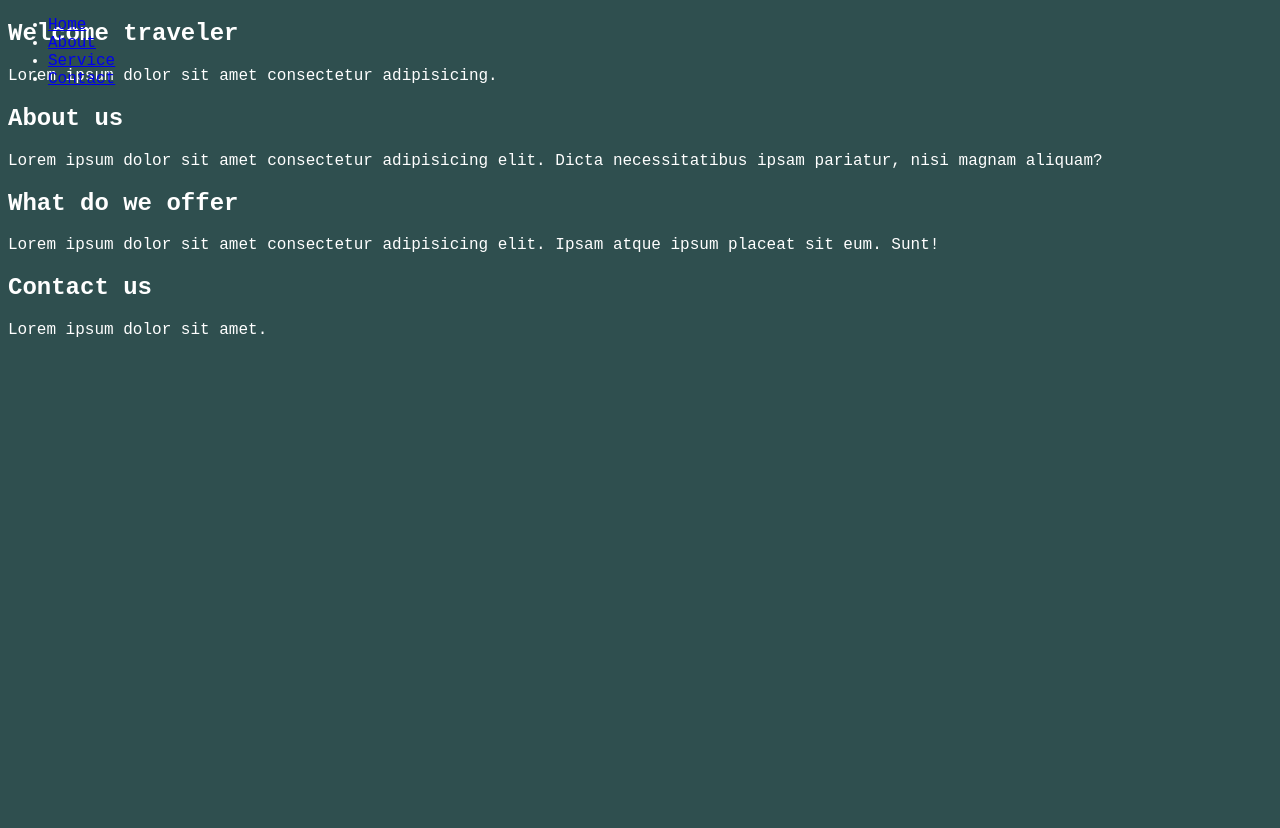
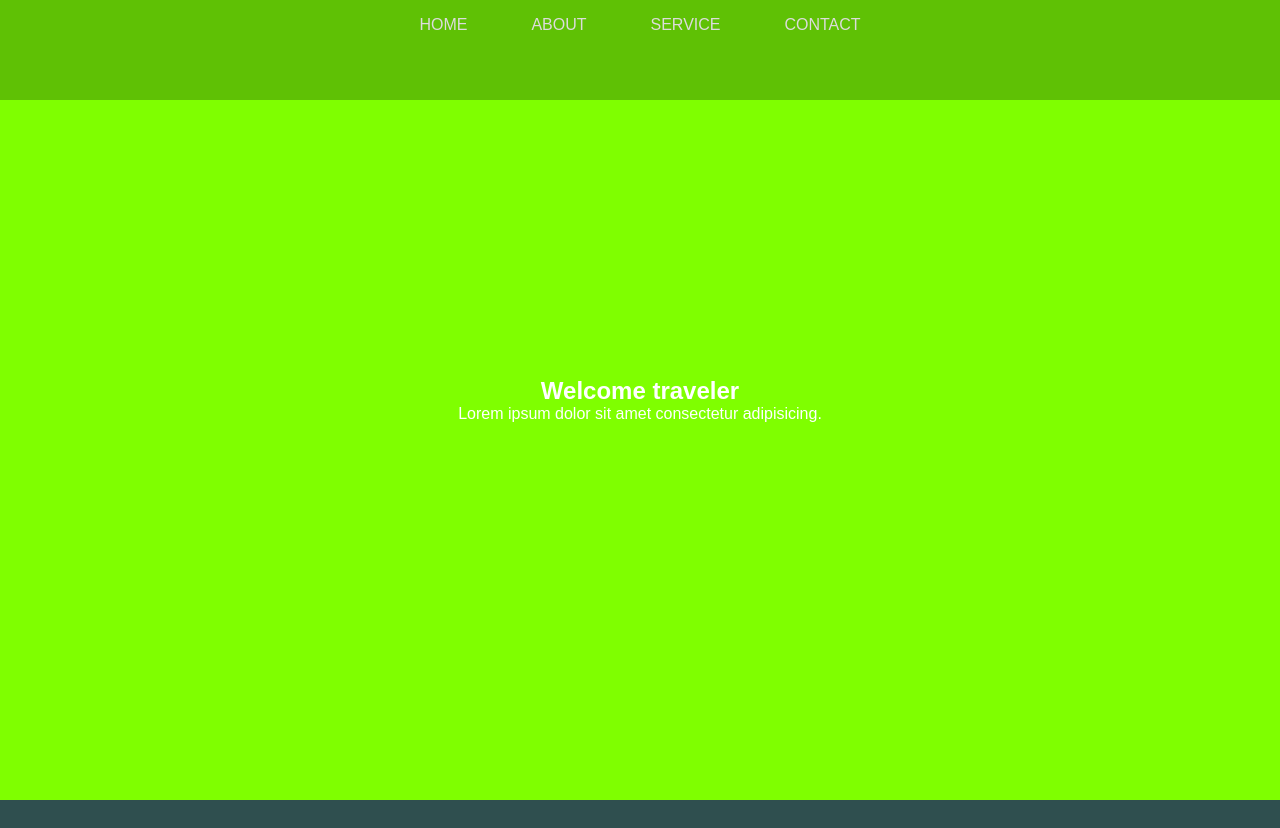
Before and after one commit to OliKc/smooth-scroll, a plain HTML site: page index.html in a window 1280 px wide. After the commit the page ends 800 px from the top, so only its background shows below. Drawn offline with nearby package versions, Linux system fonts and the light colour scheme.

Commit message:
navbar on scroll script

```diff
--- a/index.html
+++ b/index.html
@@ -1,16 +1,17 @@
 <!DOCTYPE html>
 <html lang="en">
+
 <head>
     <meta charset="UTF-8">
     <meta name="viewport" content="width=device-width, initial-scale=1.0">
     <meta http-equiv="X-UA-Compatible" content="ie=edge">
-    <script
-  src="https://code.jquery.com/jquery-3.4.1.min.js"
-  integrity="sha256-CSXorXvZcTkaix6Yvo6HppcZGetbYMGWSFlBw8HfCJo="
-  crossorigin="anonymous"></script>
+    <script src="https://code.jquery.com/jquery-3.4.1.min.js"
+        integrity="sha256-CSXorXvZcTkaix6Yvo6HppcZGetbYMGWSFlBw8HfCJo=" crossorigin="anonymous"></script>
+    <script type="text/javascript" src="/scripts.js"></script>
     <link rel="stylesheet" type="text/css" href="styles.css">
     <title>Smooth scroll site</title>
 </head>
+
 <body>
     <div class="container">
         <nav class="navbar">
@@ -27,7 +28,8 @@
         </section>
         <section id="about">
             <h2>About&nbsp;us</h2>
-            <p>Lorem ipsum dolor sit amet consectetur adipisicing elit. Dicta necessitatibus ipsam pariatur, nisi magnam aliquam?</p>
+            <p>Lorem ipsum dolor sit amet consectetur adipisicing elit. Dicta necessitatibus ipsam pariatur, nisi magnam
+                aliquam?</p>
         </section>
         <section id="service">
             <h2>What&nbsp;do we&nbsp;offer</h2>
@@ -39,4 +41,5 @@
         </section>
     </div>
 </body>
+
 </html>
--- /dev/null
+++ b/scripts.js
@@ -0,0 +1,13 @@
+$(document).ready(function () {
+    var scrollTop = 0;
+    $('.container').scroll(function () {
+        scrollTop = $('.container').scrollTop();
+
+        if (scrollTop >= 200) {
+            $('.navbar').addClass('navbar-alt');
+        } else if (scrollTop < 200) {
+            $('.navbar').removeClass('navbar-alt');
+        }
+    });
+
+});
--- a/styles.css
+++ b/styles.css
@@ -1,13 +1,23 @@
+* {
+    margin: 0;
+    padding: 0;
+    box-sizing: border-box;
+}
+
 body {
-    font-family: 'Courier New', Courier, monospace;
+    font-family: Arial, Helvetica, sans-serif;
     background-color: darkslategrey;
     color: white;
     height: 100vh;
+    overflow: hidden;
 }
 
 .container {
     width: 100%;
     height:100%;
+    overflow-y: scroll;
+    scroll-behavior: smooth;
+    scroll-snap-type: y mandatory;
 }
 
 .navbar {
@@ -16,6 +26,61 @@ body {
     z-index: 1;
     display: flex;
     width: 100%;
+    height: 100px;
+    background: rgba(0, 10, 20, 0.25);
+    transition: height .5s, line-height .5s;
+}
+
+.navbar-alt {
     height: 70px;
-    background: rgba(red, green, blue, 0.75);
 }
+
+.navbar ul {
+    display: flex;
+    list-style: none;
+    width: 100%;
+    justify-content: center;
+}
+
+.navbar ul li {
+    padding: 1rem;
+    margin: 0 1rem;
+}
+
+.navbar ul li a {
+    text-decoration: none;
+    text-transform: uppercase;
+    color: gainsboro;
+}
+
+section {
+    display: flex;
+    flex-direction: column;
+    justify-content: center;
+    align-items: center;
+    text-align: center;
+    scroll-snap-align: center;
+    width: 100%;
+    height: 100vh;
+    padding: 0 15%;
+}
+
+section#home {
+    background-color: chartreuse;
+}
+
+section#about {
+    background-color: pink;
+}
+
+section#service {
+    background-color: greenyellow;
+}
+
+section#contact {
+    background-color: violet;
+}
+
+::-webkit-scrollbar {
+    display: none;
+}
```
